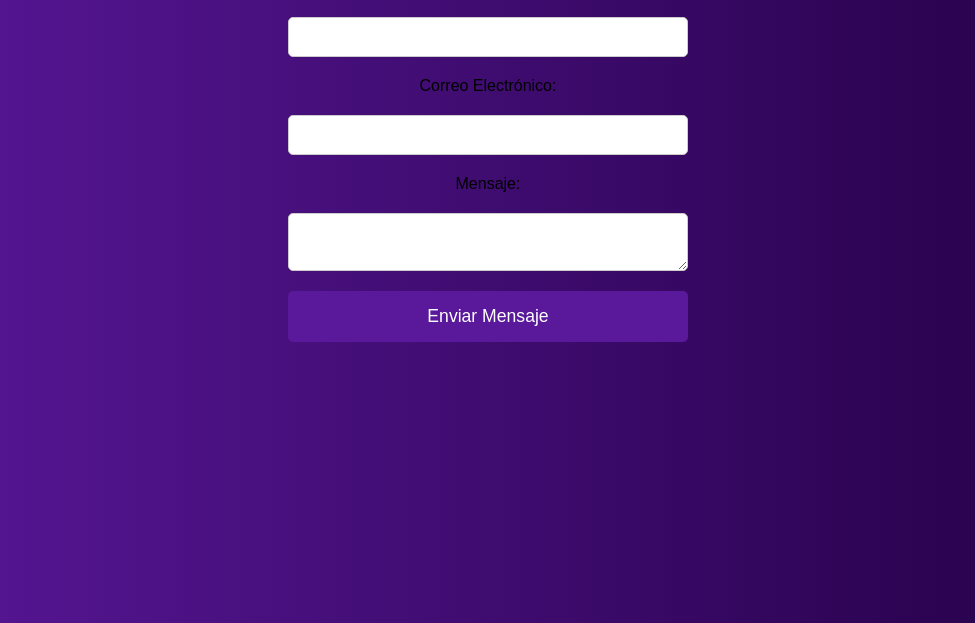
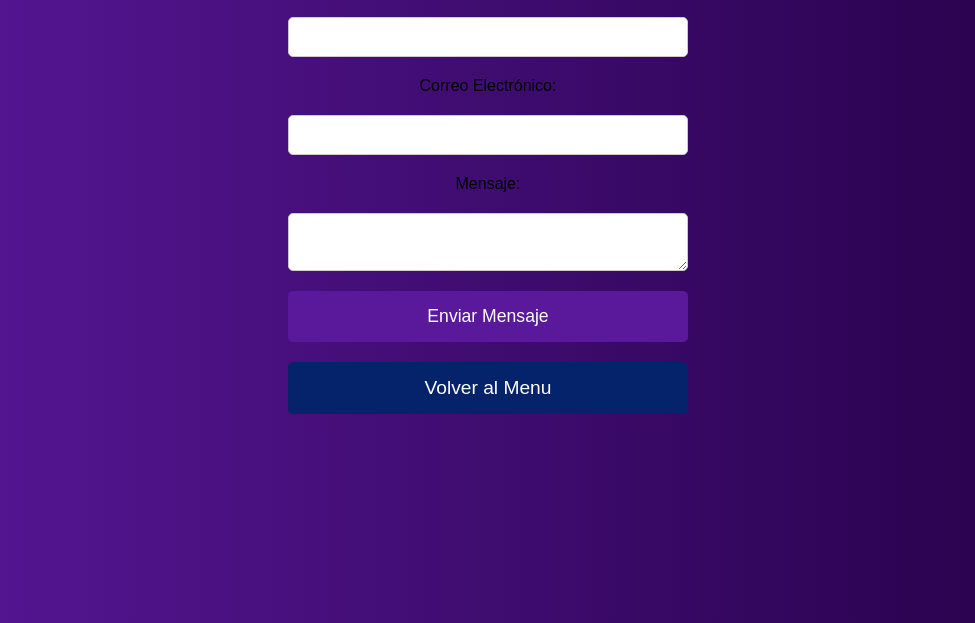
Before and after one commit to Axelito777/puertogames-web, a plain HTML site: page contacto.html in a window 1280 px wide. Shown: the part 177-800 px from the top of the page, without its empty margins (152-1127 px from the left). Drawn offline with Linux system fonts and the light colour scheme.

Commit message:
Cambios en contacto

```diff
--- a/contacto.html
+++ b/contacto.html
@@ -21,6 +21,7 @@
         <textarea id="mensaje" name="mensaje" required></textarea>
 
         <button type="submit" class="btn-enviar">Enviar Mensaje</button>
+        <a href="index.html" class="cta-btn">Volver al Menu</a>
     </form>
 </section>
 </body>
```
